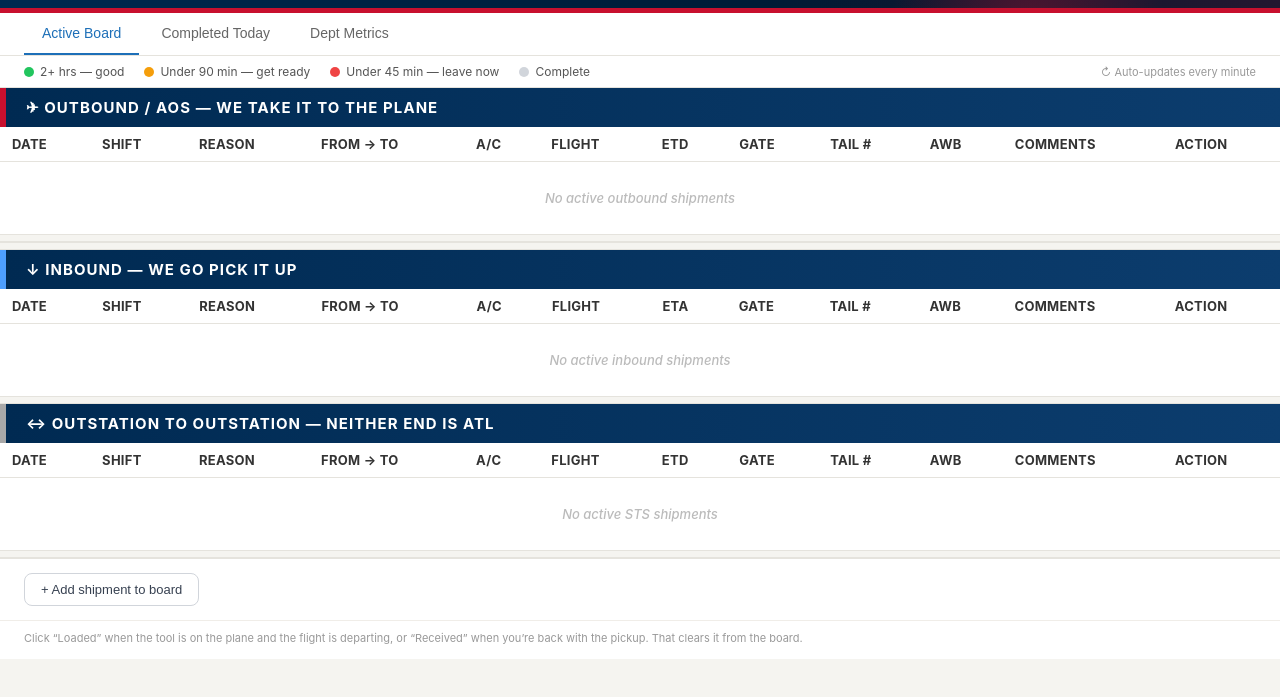
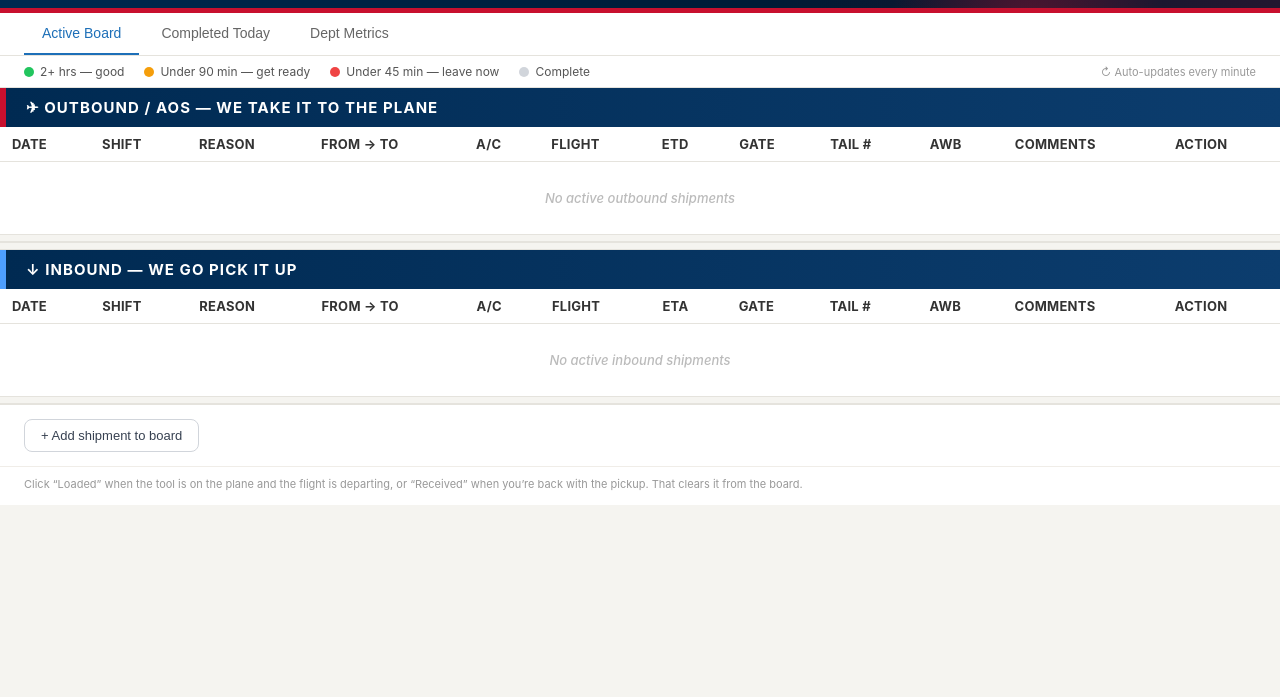
Before and after one commit to ianharbin7/atl-dept593-board, a website: page public/index.html in a window 1280 px wide. Shown: the part 77-774 px from the top of the page. Drawn offline with Linux system fonts and the light colour scheme.

Commit message:
Update index.html

```diff
--- a/public/index.html
+++ b/public/index.html
@@ -441,19 +441,6 @@
 
   <div class="section-spacer"></div>
 
-  <!-- OUTSTATION TO OUTSTATION -->
-  <div class="section-hdr sts-hdr">&#8596; Outstation to Outstation &mdash; neither end is ATL</div>
-  <table class="board-table">
-    <thead><tr>
-      <th>Date</th><th>Shift</th><th>Reason</th><th>From &#8594; To</th><th>A/C</th>
-      <th>Flight</th><th>ETD</th><th>Gate</th><th>Tail #</th><th>AWB</th>
-      <th>Comments</th><th>Action</th>
-    </tr></thead>
-    <tbody id="sts-body"></tbody>
-  </table>
-
-  <div class="section-spacer"></div>
-
   <div class="add-area">
     <button class="add-btn" onclick="openModal()">+ Add shipment to board</button>
   </div>
@@ -482,7 +469,6 @@
     <div class="metric-card"><div class="m-label">Outbound</div><div class="m-val" id="m-out">0</div><div class="m-sub">We took it out of ATL</div></div>
     <div class="metric-card"><div class="m-label">AOS shipments</div><div class="m-val" id="m-aos">0</div><div class="m-sub">We took it to the plane</div></div>
     <div class="metric-card"><div class="m-label">Inbound pickups</div><div class="m-val" id="m-inb">0</div><div class="m-sub">We went to get it</div></div>
-    <div class="metric-card"><div class="m-label">STS movements</div><div class="m-val" id="m-sts">0</div><div class="m-sub">Station to station</div></div>
     <div class="metric-card"><div class="m-label">Active days</div><div class="m-val" id="m-days">0</div><div class="m-sub">Days with activity</div></div>
   </div>
 
@@ -784,13 +770,11 @@ function render() {
   const toSt   = j => (j.route||'').split('-').slice(1).join('-').trim().toUpperCase();
   const out = active.filter(j => fromSt(j)==='ATL').sort((a,b)=>minsTo(a)-minsTo(b));
   const inb = active.filter(j => fromSt(j)!=='ATL' && toSt(j)==='ATL').sort((a,b)=>minsTo(a)-minsTo(b));
-  const sts = active.filter(j => fromSt(j)!=='ATL' && toSt(j)!=='ATL').sort((a,b)=>minsTo(a)-minsTo(b));
   const dayStart = opDayStart();
   const done = jobs.filter(j => j.done && j.clearedAtISO && new Date(j.clearedAtISO).getTime() >= dayStart);
 
   document.getElementById('out-body').innerHTML = out.length ? out.map(j=>buildRow(j,'ETD')).join('') : emptyRow('No active outbound shipments');
   document.getElementById('inb-body').innerHTML = inb.length ? inb.map(j=>buildRow(j,'ETA')).join('') : emptyRow('No active inbound shipments');
-  document.getElementById('sts-body').innerHTML = sts.length ? sts.map(j=>buildRow(j,'ETD')).join('') : emptyRow('No active STS shipments');
 
   document.getElementById('done-body').innerHTML = done.length
     ? done.map(j=>`<tr class="row-done">
@@ -846,6 +830,8 @@ async function submitShipment() {
   const type=document.getElementById('f-type').value;
   const route=document.getElementById('f-route').value.toUpperCase();
   if(!type||!route){alert('Please fill in at least Reason and Route.');return;}
+  const rp=route.split('-').map(x=>x.trim());
+  if(rp[0]!=='ATL'&&rp[rp.length-1]!=='ATL'){alert('This board is only for shipments going out of or coming into ATL, so one end of the Route must be ATL (for example ATL-LAX or MSP-ATL).');return;}
   // The server stamps the date and shift from the Eastern clock, so they are always right.
   await api('POST','/api/jobs',{
     type,route,
@@ -942,7 +928,6 @@ async function loadMetrics() {
     document.getElementById('m-out').textContent = m.outbound;
     document.getElementById('m-aos').textContent = m.aos;
     document.getElementById('m-inb').textContent = m.inbound;
-    document.getElementById('m-sts').textContent = m.sts;
     document.getElementById('m-days').textContent = m.activeDays;
 
     const container = document.getElementById('shift-cards-container');
```
